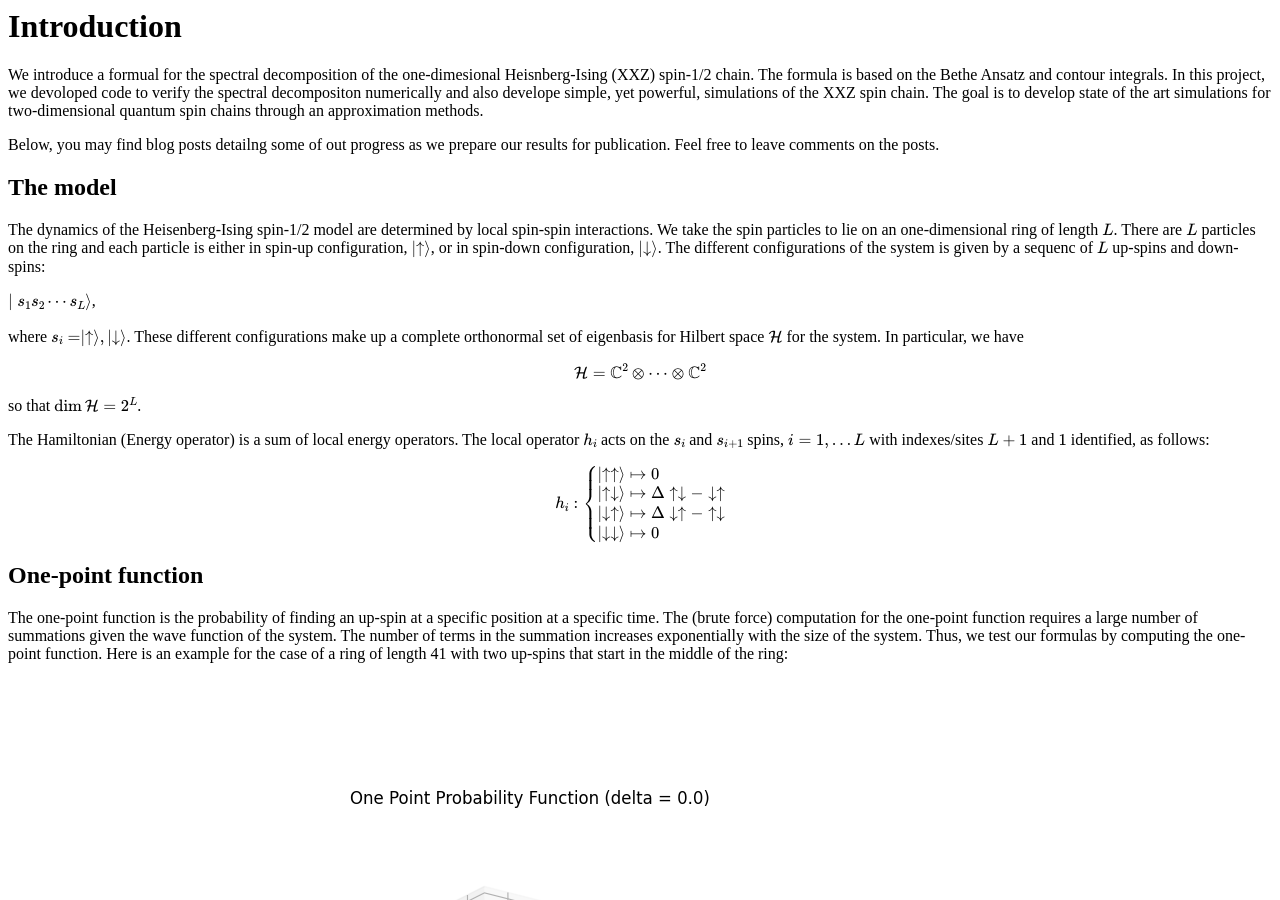
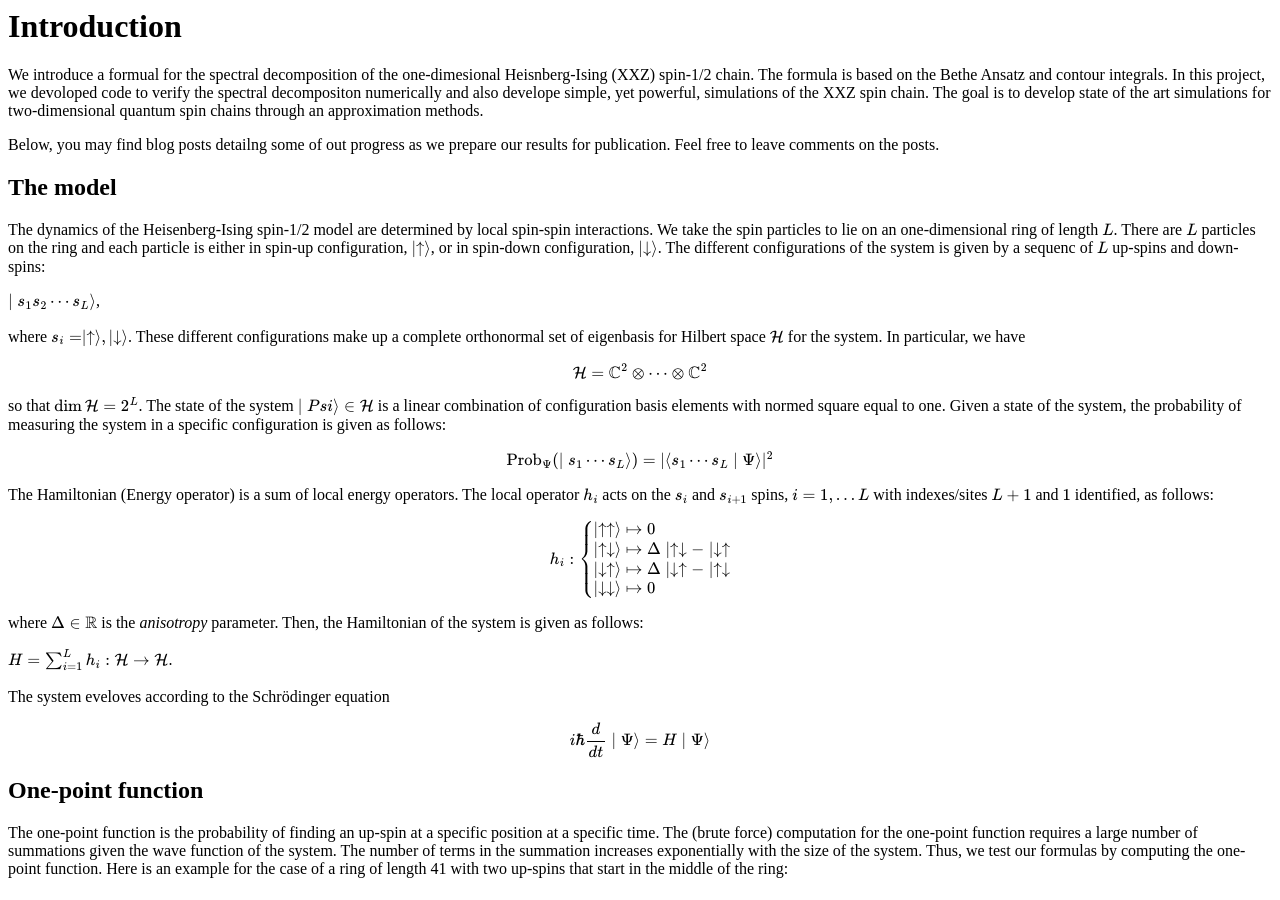
Before and after one commit to asaenz16/URSA23, a Jekyll site: the page built from index.md, in a window 1280 px wide and 900 px high. Built offline with Jekyll 4.4.1, drawn with Linux system fonts in a browser that asks for light colours; formulas are drawn with MathJax 3.

Commit message:
Update index.md

```diff
--- a/index.md
+++ b/index.md
@@ -18,16 +18,32 @@ where $$s_i =\mid \uparrow\rangle, \mid \downarrow\rangle$$. These different con
 
 $$\mathcal{H} = \mathbb{C}^2 \otimes \cdots \otimes \mathbb{C}^2$$
 
-so that $$\dim \mathcal{H} = 2^L$$.
+so that $$\dim \mathcal{H} = 2^L$$. The state of the system $$\mid Psi\rangle \in \mathcal{H}$$ is a linear combination of configuration basis elements with normed square equal to one. Given a state of the system, the probability of measuring the system in a specific configuration is given as follows:
+
+$$
+\mathrm{Prob}_{\Psi}(\mid s_1 \cdots s_L\rangle) = \vert\langle s_1 \cdots s_L \mid \Psi\rangle \vert^2
+$$
 
 The Hamiltonian (Energy operator) is a sum of local energy operators. The local operator $$h_i$$ acts on the $$s_i$$ and $$s_{i+1}$$ spins, $$i = 1, \dots L$$ with indexes/sites $$L+1$$
 and $$1$$ identified, as follows:
 
 $$
 h_i :\begin{cases} \mid \uparrow \uparrow \rangle \mapsto 0 \\
-\mid \uparrow \downarrow \rangle \mapsto \Delta \uparrow \downarrow - \downarrow \uparrow\\
-\mid \downarrow \uparrow \rangle \mapsto \Delta \downarrow \uparrow - \uparrow \downarrow\\
+\mid \uparrow \downarrow \rangle \mapsto \Delta \mid \uparrow \downarrow - \mid \downarrow \uparrow\\
+\mid \downarrow \uparrow \rangle \mapsto \Delta \mid \downarrow \uparrow - \mid \uparrow \downarrow\\
 \mid \downarrow \downarrow \rangle \mapsto 0 \end{cases}
+$$
+
+where $$\Delta \in \mathbb{R}$$ is the *anisotropy* parameter. Then, the Hamiltonian of the system is given as follows:
+
+$$
+H= \sum_{i=1}^{L} h_{i}: \mathcal{H} \rightarrow \mathcal{H}
+$$.
+
+The system eveloves according to the Schrödinger equation
+
+$$
+i \hbar \frac{d}{dt}\mid \Psi \rangle = H \mid \Psi \rangle
 $$
 
 
```
